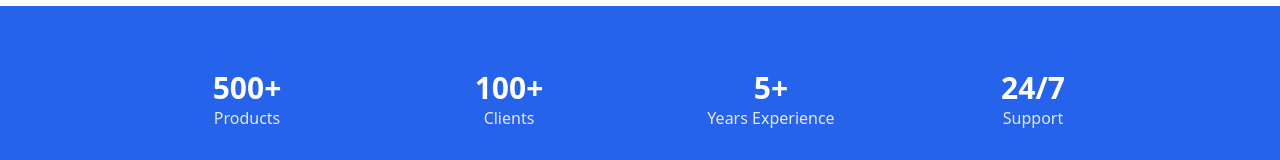
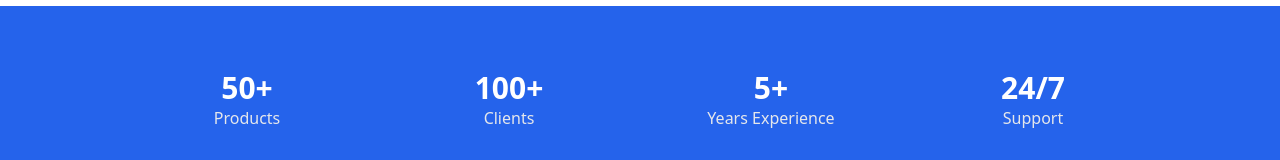
Before and after one commit to umesh0027/RKGventuresgroup, a React (Create React App) app in the folder client/: page /about in a window 1280 px wide. Shown: the part 1396-1556 px from the top of the page. Built offline with nearby package versions, Linux system fonts and the light colour scheme.

Commit message:
Change header from '500+' to '50+'

```diff
--- a/client/src/components/About.jsx
+++ b/client/src/components/About.jsx
@@ -95,7 +95,7 @@
           <div className="max-w-5xl mx-auto grid grid-cols-2 md:grid-cols-4 gap-6">
 
             <div>
-              <h2 className="text-3xl font-bold">500+</h2>
+              <h2 className="text-3xl font-bold">50+</h2>
               <p className="text-gray-200">Products</p>
             </div>
 
```
